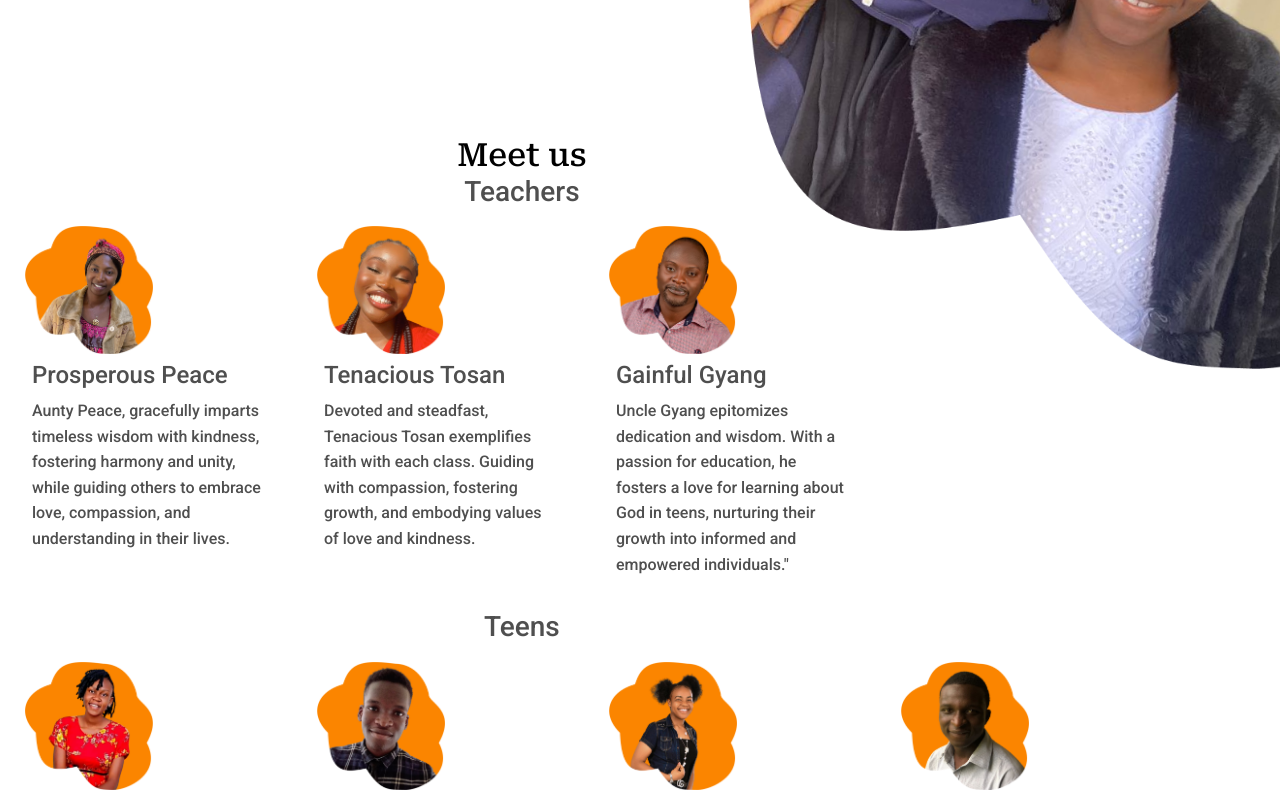
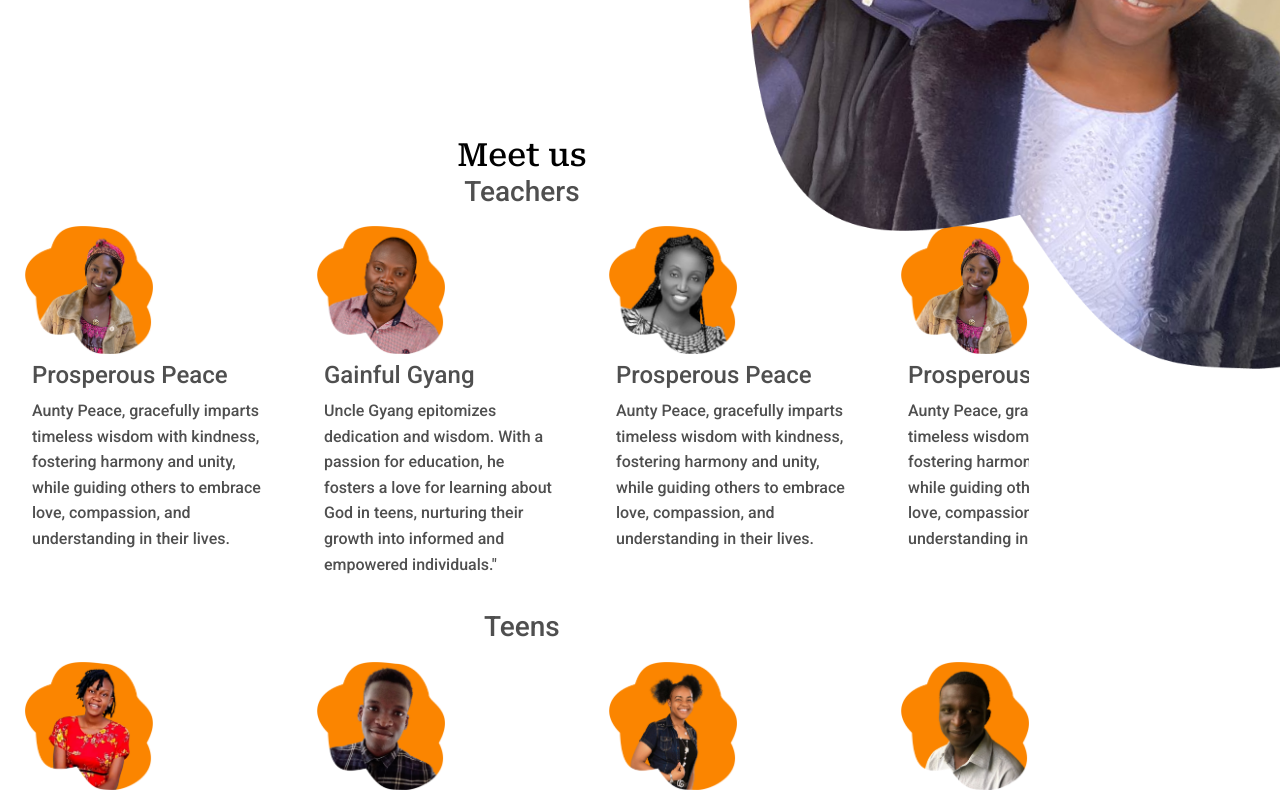
Before and after one commit to tosxin-456/Bethel-Teens, a React (Vite) app: page /aboutUs in a window 1280 px wide. Shown: the part 440-1237 px from the top of the page. Built offline with nearby package versions, Linux system fonts and the light colour scheme.

Commit message:
added ponjul

```diff
--- a/src/pages/about.jsx
+++ b/src/pages/about.jsx
@@ -102,6 +102,34 @@ const About = () => {
      </div>
    </div>
    <div className='teacherProfile'>
+   <img src={Unclgyang} alt="" />
+     <div className='textAboutTeacher'>
+      <h4> Gainful Gyang</h4>
+      <p>Uncle  Gyang epitomizes dedication and wisdom. With a passion for education, he fosters a love for learning about God in teens, nurturing their growth into informed and empowered individuals."</p>
+     </div>
+   </div>
+   <div className='teacherProfile'>
+   <img src={Auntylydia} alt="" />
+     <div className='textAboutTeacher'>
+     <h4> Prosperous Peace</h4>
+      <p>Aunty Peace, gracefully imparts timeless wisdom with kindness, fostering harmony and unity, while guiding others to embrace love, compassion, and understanding in their lives.</p>
+     </div>
+   </div>
+   <div className='teacherProfile'>
+   <img src={auntyPeace} alt="" />
+     <div className='textAboutTeacher'>
+     <h4> Prosperous Peace</h4>
+      <p>Aunty Peace, gracefully imparts timeless wisdom with kindness, fostering harmony and unity, while guiding others to embrace love, compassion, and understanding in their lives.</p>
+     </div>
+   </div>
+   <div className='teacherProfile'>
+   <img src={yobi} alt="" />
+     <div className='textAboutTeacher'>
+      <h4> Inimitable Iyobosa</h4>
+      <p>Inimitable Iyobosa radiates uniqueness and charisma. Her unparalleled presence and distinct qualities leave a lasting impression, setting her apart as an extraordinary individual.</p>
+     </div>
+   </div>
+   <div className='teacherProfile'>
    <img src={tosan} alt="" />
      <div className='textAboutTeacher'>
      <h4>Tenacious Tosan</h4>
@@ -109,10 +137,10 @@ const About = () => {
      </div>
    </div>
    <div className='teacherProfile'>
-   <img src={Unclgyang} alt="" />
+   <img src={flourish} alt="" />
      <div className='textAboutTeacher'>
-      <h4> Gainful Gyang</h4>
-      <p>Uncle  Gyang epitomizes dedication and wisdom. With a passion for education, he fosters a love for learning about God in teens, nurturing their growth into informed and empowered individuals."</p>
+     <h4> Prosperous Peace</h4>
+      <p>Aunty Peace, gracefully imparts timeless wisdom with kindness, fostering harmony and unity, while guiding others to embrace love, compassion, and understanding in their lives.</p>
      </div>
    </div>
   </div>
```
Also changed, not shown: src/assets/flourish.png.
